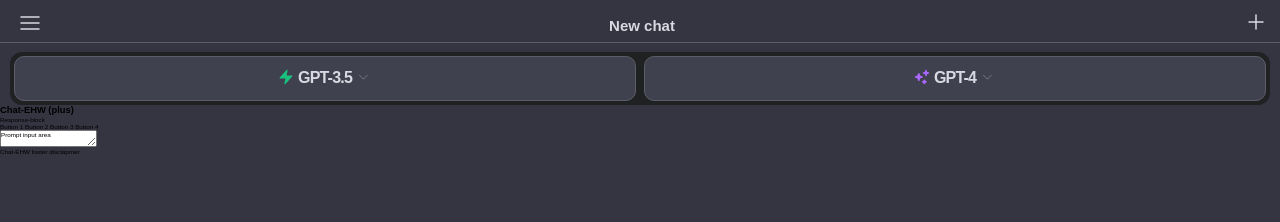
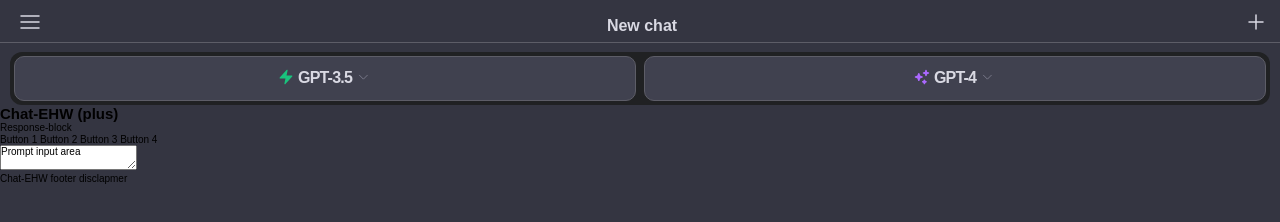
Before and after one commit to Ethan-Willingham/Portfolio, a plain HTML site: page index.html in a window 1280 px wide. Drawn offline with Linux system fonts and the light colour scheme; a web font is replaced by a local one.

Commit message:
refactor: Updated html height and rem styles.🎨

```diff
--- a/assets/css/index.css
+++ b/assets/css/index.css
@@ -6,9 +6,7 @@
   display: flex;
   flex-direction: column;
   background-color: #343541;
-  height: 100%;
-  width: 100%;
-  display: relative;
+  height: 100vh;
 }
 
 /* ~~~~~~~~~~~~~~~~~~ */
@@ -56,8 +54,8 @@
 h1#mobile-header-new-chat {
   color: #d9d9e3;
   align-self: center;
-  font-size: 1.5rem;
-  line-height: 1.5rem;
+  font-size: 1rem;
+  line-height: 1rem;
   font-weight: 600;
   text-align: center;
   justify-self: center;
@@ -258,6 +256,16 @@ h1#mobile-header-new-chat {
 }
 
 /* ~~~~~~~~~~~~~~~~~~ */
+/* MAIN-DISPLAY FOOTER */
+/* ~~~~~~~~~~~~~~~~~~ */
+
+.main-display-foooter {
+  position: fixed;
+  bottom: 0;
+  font-size: 90%;
+}
+
+/* ~~~~~~~~~~~~~~~~~~ */
 /* SIDEBAR SECTION */
 /* ~~~~~~~~~~~~~~~~~~ */
 
--- a/assets/css/main.css
+++ b/assets/css/main.css
@@ -4,11 +4,14 @@
   box-sizing: border-box;
 }
 
-html,
+html {
+  height: 100%;
+}
+
 body {
   font-size: 62.5%;
   font-family: "Martel Sans", sans-serif;
-  height: 100%;
+  min-height: 100%;
   width: 100%;
   background-color: #343541;
 }
--- a/index.html
+++ b/index.html
@@ -141,10 +141,12 @@
         </div>
       </div>
       <div class="chat-EHW-watermark">
-        <h2 id="ehw-watermark-inner-text">Chat-EHW (plus)</h2>
+        <h2 id="ehw-watermark-inner-text">
+          Chat-EHW <span class="plus-watermark">(plus)</span>
+        </h2>
       </div>
+      <article class="response-block">Response-block</article>
       <div class="main-display-footer">
-        <article class="response-block">Response-block</article>
         <button class="main-section-nav-buttons">Button 1</button>
         <button class="main-section-nav-buttons">Button 2</button>
         <button class="main-section-nav-buttons">Button 3</button>
@@ -152,7 +154,9 @@
         <div class="prompt-input-box">
           <textarea>Prompt input area</textarea>
         </div>
-        <footer class="main-display-footer">Chat-EHW footer disclapmer</footer>
+        <footer class="main-display-footer-disclamer">
+          Chat-EHW footer disclapmer
+        </footer>
       </div>
     </section>
     <section class="sidebar-section">
```
